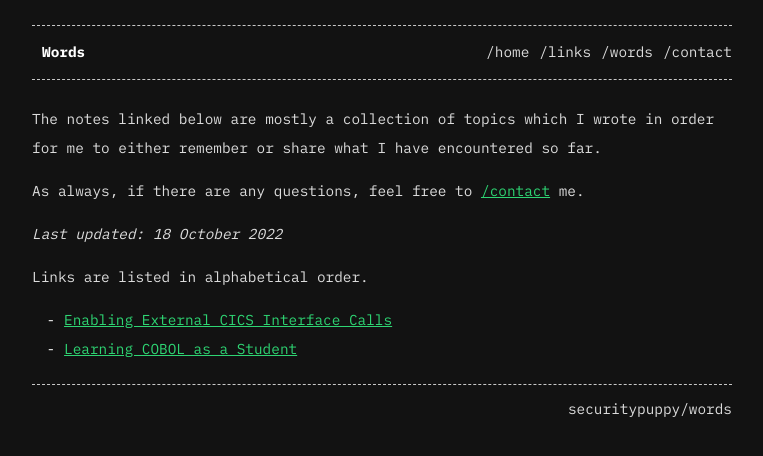
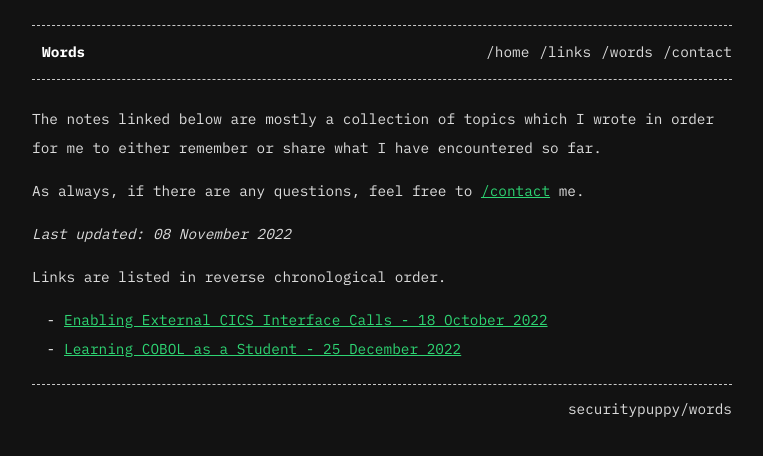
Before and after one commit to tanto259/securitypuppy, a Jekyll site: the page built from pages/words.md, in a window 1280 px wide. Shown: the top 456 px of the page, without its empty margins (258-1021 px from the left). Built offline with Jekyll 4.4.1, drawn with Linux system fonts in a browser that asks for light colours.

Commit message:
Sort notes in reverse chronological order

```diff
--- a/pages/words.md
+++ b/pages/words.md
@@ -5,16 +5,16 @@ permalink_name: /words
 image: /assets/img/social/words.png
 title: Words
 description: A collection of random notes about mainframe-related topics.
-last_modified_at: 2022-10-18T16:30:00+08:00
+last_modified_at: 2022-11-08T09:50:00+08:00
 ---
 
 The notes linked below are mostly a collection of topics which I wrote in order for me to either remember or share what I have encountered so far.
 
 As always, if there are any questions, feel free to [/contact]({{ '/contact' | absolute_url }}) me.
 
-*Last updated: 18 October 2022*
+*Last updated: 08 November 2022*
 
-Links are listed in alphabetical order.
+Links are listed in reverse chronological order.
 
-- [Enabling External CICS Interface Calls]({{ '/w/enablingexci' | absolute_url }})
-- [Learning COBOL as a Student]({{ '/w/learningcobol' | absolute_url }})
+- [Enabling External CICS Interface Calls - 18 October 2022]({{ '/w/enablingexci' | absolute_url }})
+- [Learning COBOL as a Student - 25 December 2022]({{ '/w/learningcobol' | absolute_url }})
```
